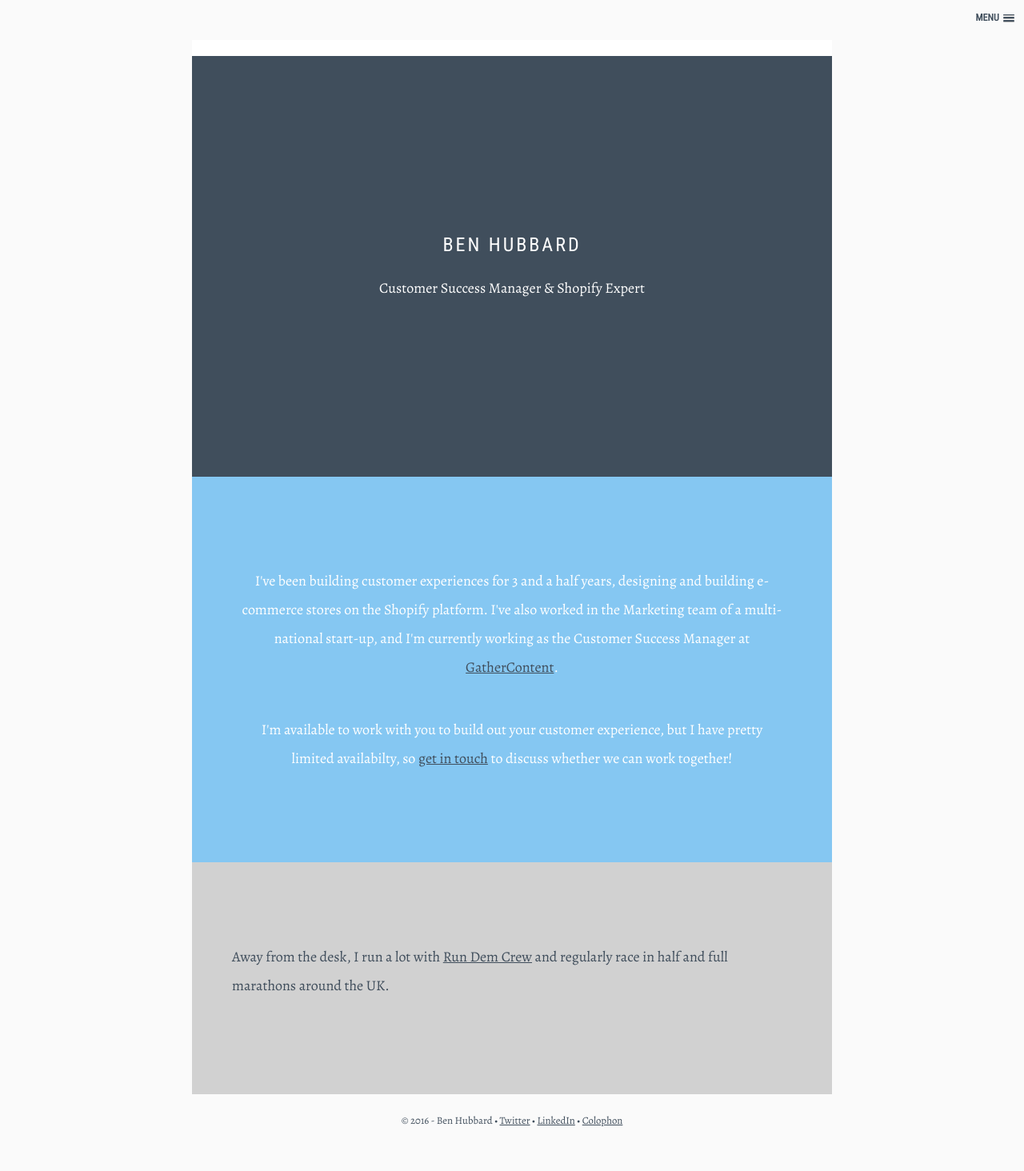
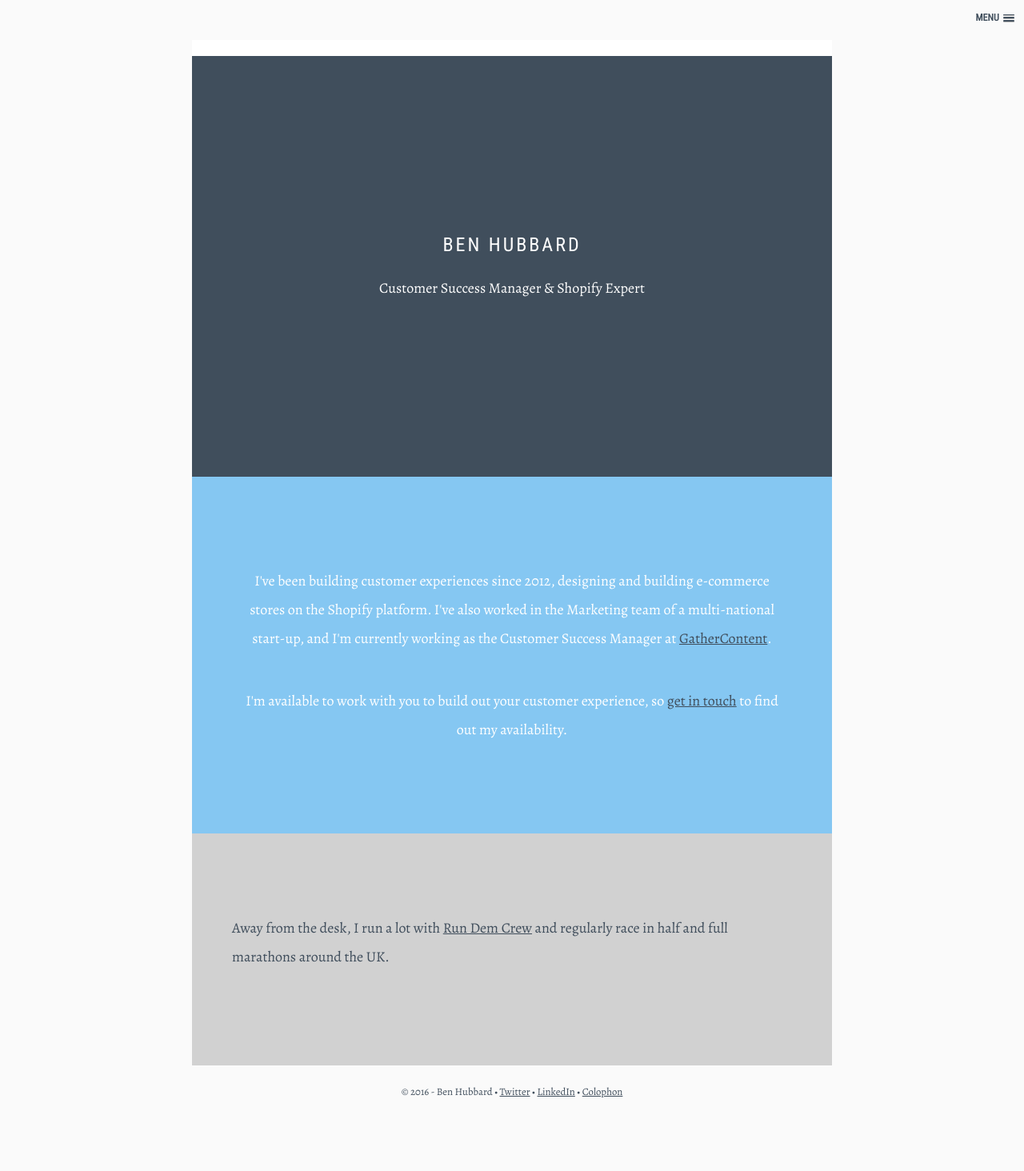
Before and after one commit to benhubbard434/benhubbard, a Jekyll site: the page built from index.html, in a window 1280 px wide. Shown: the whole page at 80% size. Built offline with Jekyll 4.4.1, drawn with Linux system fonts in a browser that asks for light colours; nearby versions of some CDN libraries; after the commit the page ends 1428 px from its top, so only the background shows below that.

Commit message:
Update index.html

```diff
--- a/index.html
+++ b/index.html
@@ -8,8 +8,8 @@ layout: default
 <div class="clear"></div>
 
 <div class="section bluebg double-padding-top double-padding-bottom fullwidth padding-side">
-  <p class="white center quarter-padding">I've been building customer experiences for 3 and a half years, designing and building e-commerce stores on the Shopify platform. I've also worked in the Marketing team of a multi-national start-up, and I'm currently working as the Customer Success Manager at <a href="http://www.gathercontent.com">GatherContent</a>.</p>
-  <p class="white center quarter-padding no-margin">I'm available to work with you to build out your customer experience, but I have pretty limited availabilty, so <a href="#" class="modal-launcher">get in touch</a> to discuss whether we can work together!</p>
+  <p class="white center quarter-padding">I've been building customer experiences since 2012, designing and building e-commerce stores on the Shopify platform. I've also worked in the Marketing team of a multi-national start-up, and I'm currently working as the Customer Success Manager at <a href="http://www.gathercontent.com">GatherContent</a>.</p>
+  <p class="white center quarter-padding no-margin">I'm available to work with you to build out your customer experience, so <a href="/contact">get in touch</a> to find out my availability.</p>
 </div>
 <div class="clear"></div>
 <div class="section double-padding-top double-padding-bottom lightgreybg fullwidth padding-side">
```
